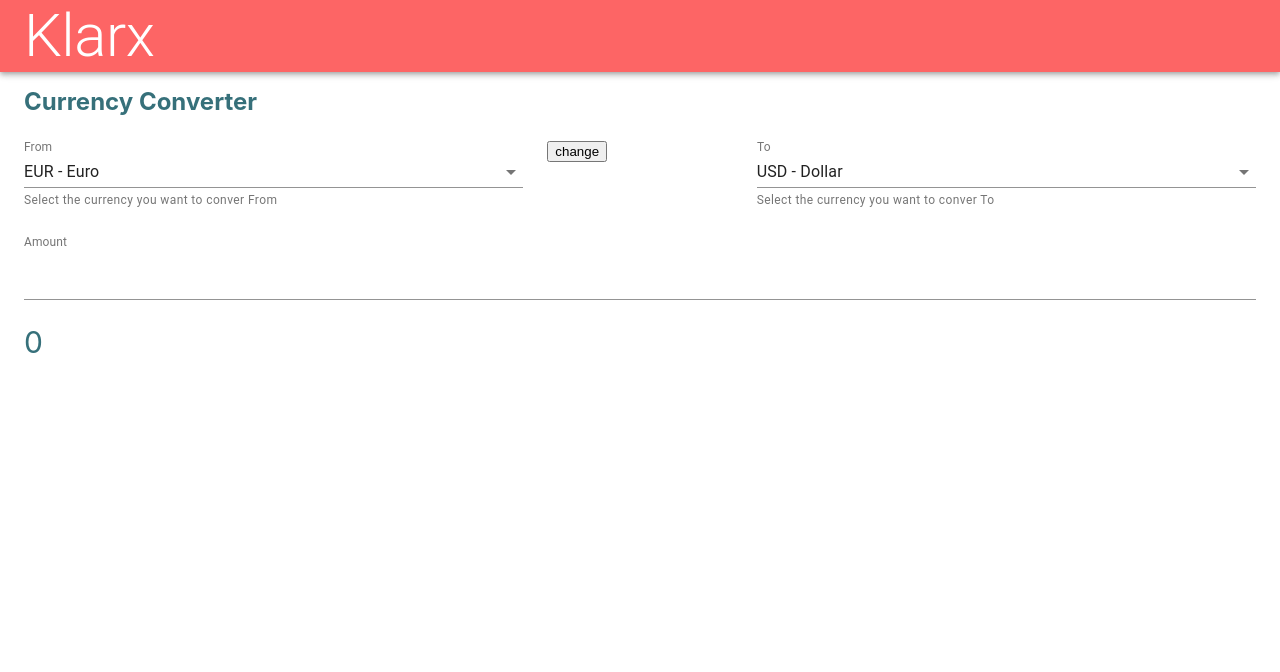
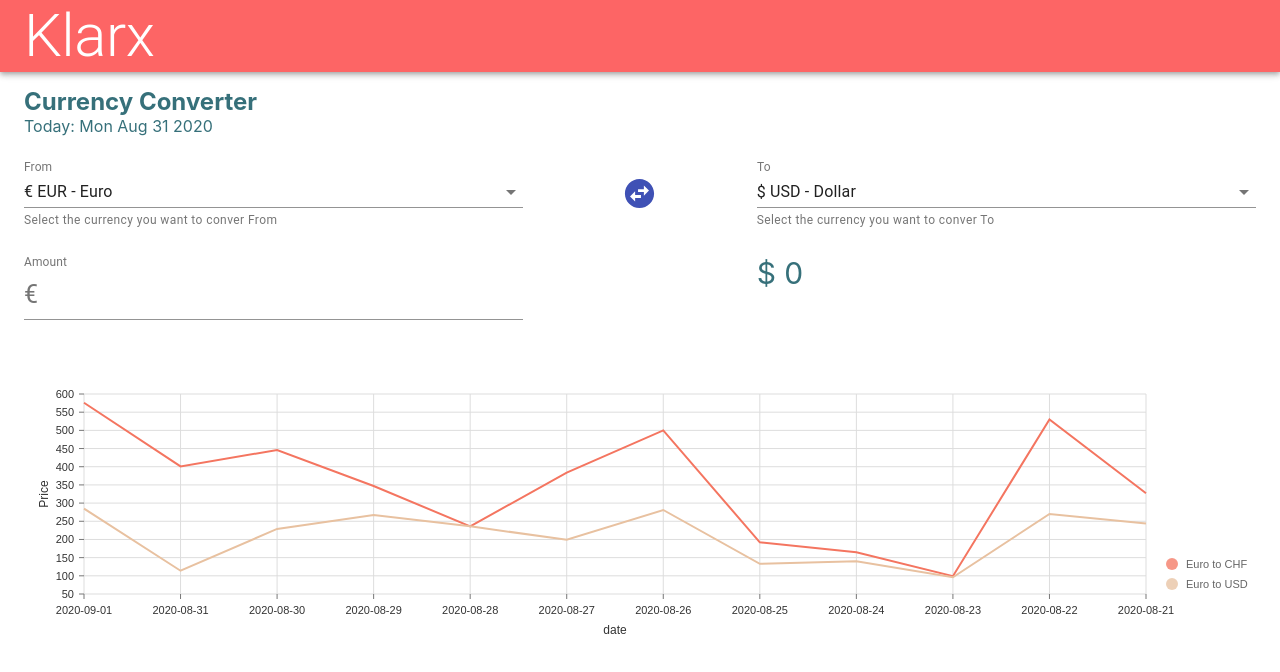
Before and after one commit to rezashomali/currency-frontend, a React (Create React App) app: page / in a window 1280 px wide. Shown: the top 672 px of the page. Built offline with nearby package versions, Linux system fonts and the light colour scheme.

Commit message:
change in app structure

```diff
--- a/src/App.tsx
+++ b/src/App.tsx
@@ -1,55 +1,119 @@
-import React, { useState, useEffect, Props } from "react";
+import React, { useState, useEffect } from "react";
 import useDebounce from "./utils/useDebounce";
-import { Container, Grid, Paper } from "@material-ui/core";
+import { Container, Grid, Hidden } from "@material-ui/core";
+import SwapHorizontalCircleIcon from "@material-ui/icons/SwapHorizontalCircle";
 import Header from "./components/Header";
 
 import InputAmount from "./components/InputAmount";
 import Result from "./components/Result";
 import MoneySelector from "./components/MoneySelector";
 import "./App.scss";
+import Chart from "./components/Chart";
 
+import { CurrencyData } from "./currency-data/CurrencyData";
+
+const CurrencyLayerClient = require("currencylayer-client");
+// import { CurrencyLayerClient } from "currencylayer-client";
+
+// Const Data
 const AMOUNT_DELAY = 1000;
-
-const Currencies = {
-  USD: "USD - Dollar",
-  EUR: "EUR - Euro",
-  CHF: "CHF - Swiss Franc",
+const Currencies: { [key: string]: string } = {
+  USD: "$ USD - Dollar",
+  EUR: "€ EUR - Euro",
+  CHF: "ƒ CHF - Swiss Franc",
 };
 
 function App() {
-  const [amount, setAmount] = useState<number>(0);
-  const [result, setResult] = useState<number>(0);
+  // const client = new CurrencyLayerClient({
+  //   apiKey: "7cb2fa306d15983c0edcec597fa8234d",
+  // });
+
   const [selectedCurrencyFrom, setSelectedCurrencyFrom] = useState<string>(
     "EUR"
   );
   const [selectedCurrencyTo, setSelectedCurrencyTo] = useState<string>("USD");
+  const [amount, setAmount] = useState<number>(0);
+  const [result, setResult] = useState<number>(0);
   const [rates, setRates] = useState<{ [key: string]: number }>({});
+
+  const [currencyData, setCurrencyData] = useState({
+    success: true,
+    terms: "https://currencylayer.com/terms",
+    privacy: "https://currencylayer.com/privacy",
+    timestamp: 1598891885,
+    source: "USD",
+    quotes: { USDCHF: 0.91, USDEUR: 0.84 },
+  });
 
   const debouncedAmount = useDebounce(amount, AMOUNT_DELAY);
 
+  const getCurrencySymbole = (item: string) => {
+    return Currencies[item].split(" ")[0];
+  };
+
   useEffect(() => {
-    setRates({ EURUSD: 1.19, EURCHF: 1.08 });
+    // client
+    //   .live({ currencies: "CHF,EUR", source: "USD" })
+    //   .then((data: any) => {
+    //     console.log("fetched new data ", data);
+    //     setCurrencyData(JSON.stringify(data));
+    //   })
+    //   .catch((err: any) => {
+    //     console.log(err.code); // 104
+    //     console.log(err.message); // Your monthly usage limit has been reached...
+    //   });
+
+    setRates({
+      ...currencyData.quotes,
+      EURUSD: Number((1 / currencyData.quotes.USDEUR).toFixed(3)),
+      CHFUSD: Number((1 / currencyData.quotes.USDCHF).toFixed(3)),
+      EURCHF: Number(
+        ((1 / currencyData.quotes.USDEUR) * currencyData.quotes.USDCHF).toFixed(
+          3
+        )
+      ),
+      CHFEUR: Number(
+        ((1 / currencyData.quotes.USDCHF) * currencyData.quotes.USDEUR).toFixed(
+          3
+        )
+      ),
+    });
+    // console.log(CurrencyData);
+    // setRates(CurrencyData);
   }, []);
 
   useEffect(() => {
+    console.log(rates);
+
     setResult(
       rates[`${selectedCurrencyFrom}${selectedCurrencyTo}`]
-        ? rates[`${selectedCurrencyFrom}${selectedCurrencyTo}`] *
-            debouncedAmount
+        ? Number(
+            (
+              rates[`${selectedCurrencyFrom}${selectedCurrencyTo}`] *
+              debouncedAmount
+            ).toFixed(2)
+          )
         : 0
     );
     console.log(selectedCurrencyFrom, selectedCurrencyTo);
   }, [debouncedAmount, selectedCurrencyFrom, selectedCurrencyTo]);
 
+  const swapCurrecies = () => {
+    let temp = selectedCurrencyFrom;
+    setSelectedCurrencyFrom(selectedCurrencyTo);
+    setSelectedCurrencyTo(temp);
+  };
+
   return (
-    <div>
+    <div className="app">
       <Header />
       <Container className="container">
         <Grid container spacing={3}>
           <Grid item xs={12}>
             <h2>Currency Converter</h2>
+            <span>Today: {new Date().toDateString()}</span>
           </Grid>
-          <Grid item xs={5}>
+          <Grid item sm={5} xs={12}>
             <MoneySelector
               label="From"
               values={Currencies}
@@ -61,10 +125,12 @@ function App() {
               }}
             />
           </Grid>
-          <Grid item xs={2}>
-            <button>change</button>
+          <Grid item sm={2} xs={12} className="app__swapBtnWrapper">
+            <div onClick={swapCurrecies}>
+              <SwapHorizontalCircleIcon color="primary" fontSize="large" />
+            </div>
           </Grid>
-          <Grid item xs={5}>
+          <Grid item sm={5} xs={12}>
             <MoneySelector
               label="To"
               values={Currencies}
@@ -76,16 +142,24 @@ function App() {
               }}
             />
           </Grid>
-          <Grid item xs={12}>
+          <Grid item sm={5} xs={12}>
             <InputAmount
+              symbol={getCurrencySymbole(selectedCurrencyFrom)}
               onAmountChange={(e: any) => {
                 setAmount(e.target.value);
               }}
             />
           </Grid>
+          <Grid item sm={2} implementation="css" smDown component={Hidden} />
+          <Grid item sm={5} xs={12}>
+            <Result
+              symbol={getCurrencySymbole(selectedCurrencyTo)}
+              data={result}
+            />
+          </Grid>
 
           <Grid item xs={12}>
-            <Result data={result} />
+            <Chart />
           </Grid>
         </Grid>
       </Container>
```
